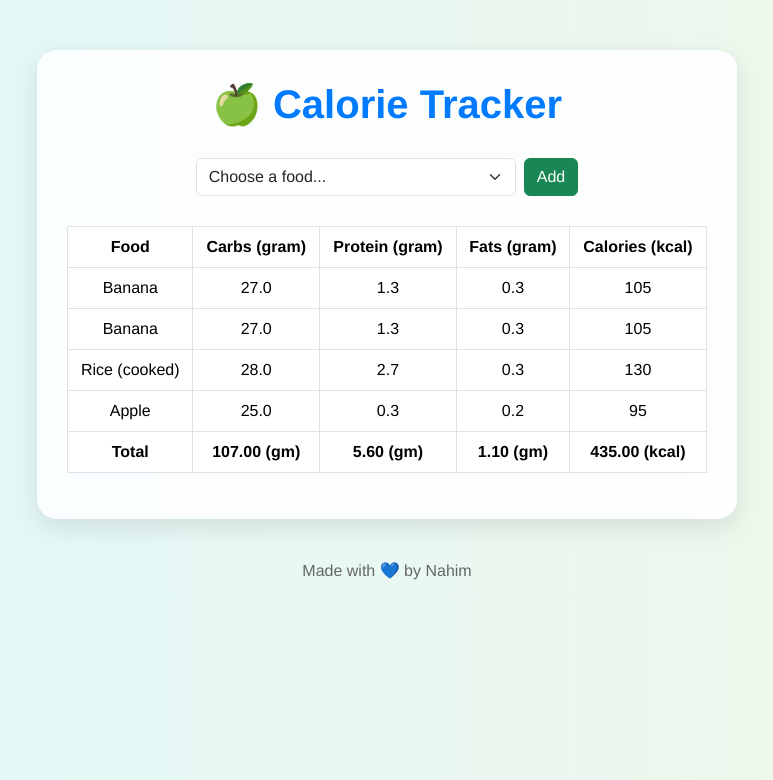
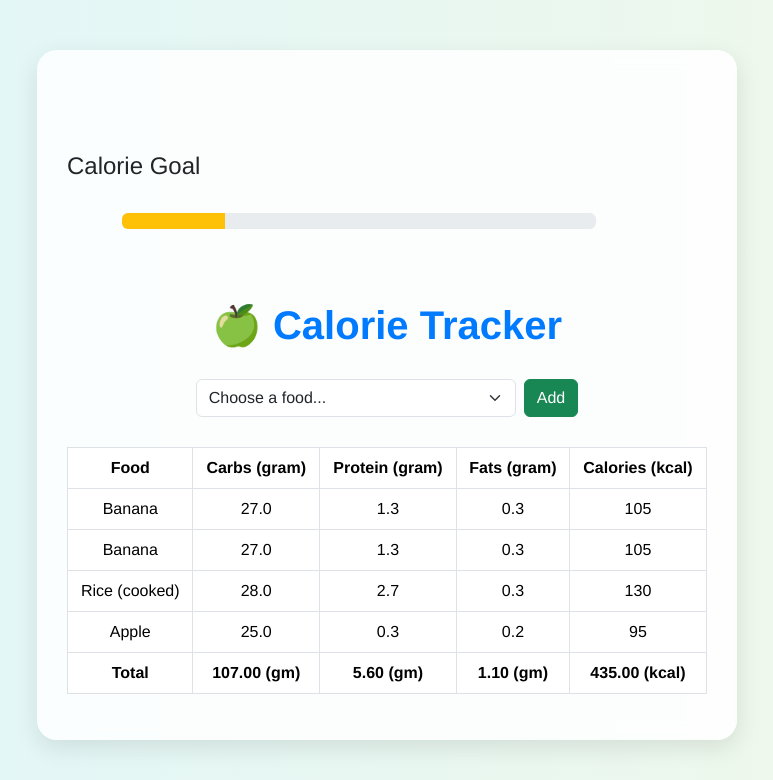
Before and after one commit to UddinNahim/Calorie-Tracker, a Django app: page /foods/ in a window 1280 px wide. Shown: the top 780 px of the page, without its empty margins (253-1026 px from the left). Run offline with Django 5.2, Linux system fonts and the light colour scheme; a user stored in the database is signed in; data comes from the database, SQL or seed files in the repository; both versions use the stored data as it was after the commit.

Commit message:
Adding the calorie progress bar

```diff
--- a/myapp/models.py
+++ b/myapp/models.py
@@ -20,3 +20,6 @@ class Consume(models.Model):
 
     user = models.ForeignKey(User, on_delete=models.CASCADE)
     food_consumed = models.ForeignKey(Food,on_delete=models.CASCADE)
+
+    def __str__(self):
+        return self.food_consumed.name
--- a/myapp/templates/myapp/index.html
+++ b/myapp/templates/myapp/index.html
@@ -71,6 +71,21 @@
 
 <body>
     <div class="container">
+
+
+        <br><br><br>
+        <h4> Calorie Goal</h4>
+        <br>
+        <div class="row">
+            <div class="col-md-9 offset-1">
+                <div class="progress">
+                    <div class="progress-bar bg-warning" role="progressbar" style="width: 0%" aria-valuenow="75" aria-valuemin="0" aria-valuemax="100"></div>
+                    </div>
+            </div>
+
+
+        </div>
+         <br><br><br>
         <h1>🍏 Calorie Tracker</h1>
 
         <form method="POST" class="d-flex justify-content-center align-items-center gap-2">
@@ -151,6 +166,11 @@
         document.getElementById("totalCalories").innerHTML = `<b>${calories.toFixed(2)} (kcal)</b>`;
 
 
+        var calPer = (calories/2000) * 100;
+
+        document.getElementsByClassName("progress-bar")[0].setAttribute("style","width:"+calPer+"%")
+
+
 
     </script>
 </body>
```
Also changed, not shown: db.sqlite3.
